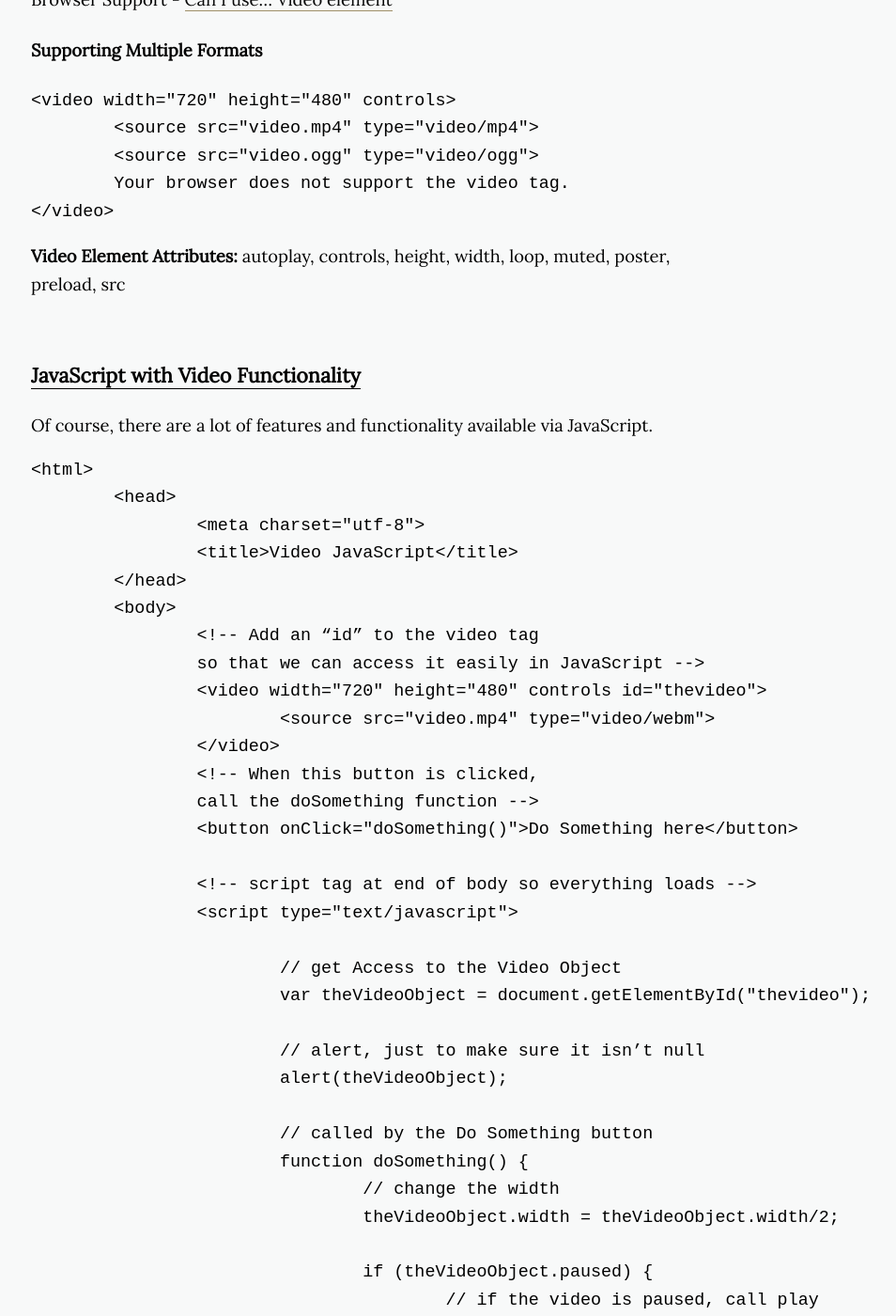
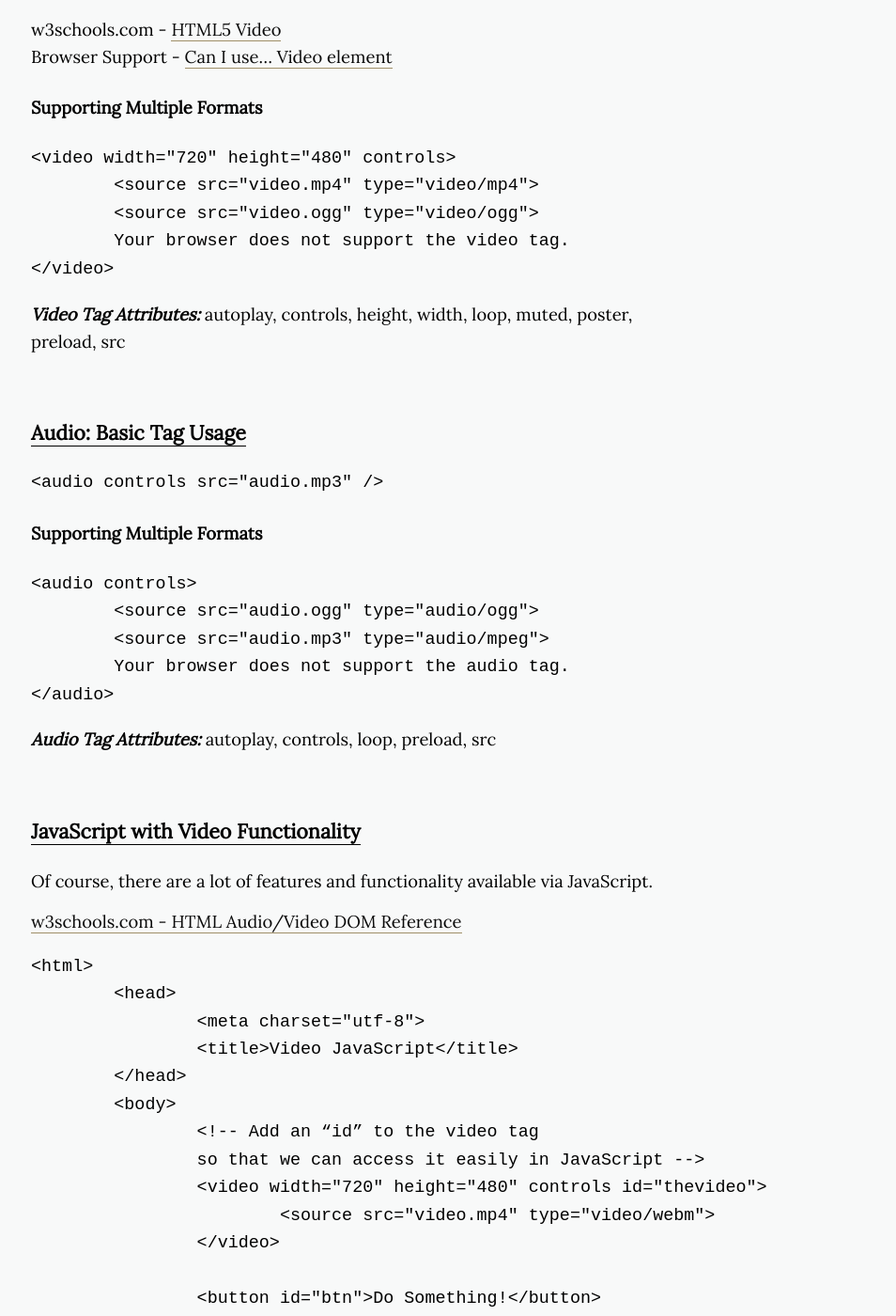
Before and after one commit to coloringchaos/rtw-s17, a Jekyll site: the page built from _posts/2017-1-22-media.md, in a window 1280 px wide and 1400 px high, scrolled down 842 px. Shown: the whole window at 94% size, without its empty margins (255-1209 px from the left). Built offline with Jekyll 4.4.1, drawn with Linux system fonts in a browser that asks for light colours; nearby versions of some CDN libraries; a script that is not in the unit is left out; some of the changed text lies outside the part shown.

Commit message:
link for video file

```diff
--- a/_layouts/page.html
+++ b/_layouts/page.html
@@ -24,7 +24,7 @@ layout: default
               <br>
               Arielle Hein <br>
               arielle.hein@colorado.edu <br>
-              <a href="https://calendar.google.com/calendar/selfsched?sstoken=UUZYbEdENFRMME1vfGRlZmF1bHR8NmNhMjk2MzA1MTExOTU0ZDI4N2VlNDUzMDRiOGU4Y2I"><span class="officehrs">Office Hours</span></a>
+              M 3-4:30pm walk-in hours  <br> or <a href="https://calendar.google.com/calendar/selfsched?sstoken=UUZYbEdENFRMME1vfGRlZmF1bHR8NmNhMjk2MzA1MTExOTU0ZDI4N2VlNDUzMDRiOGU4Y2I"><span class="officehrs">by appointment</span></a>, ATLS 231C
             </p>
           </div>
 	    </div>
--- a/_posts/2017-1-22-media.md
+++ b/_posts/2017-1-22-media.md
@@ -29,13 +31,33 @@ HTML 5 introduced support for audio and video natively in the browser (without p
 		Your browser does not support the video tag.
 	</video>
 
-**Video Element Attributes:** autoplay, controls, height, width, loop, muted, poster, preload, src
+***Video Tag Attributes:*** autoplay, controls, height, width, loop, muted, poster, preload, src
+
+<br>
+
+### <span class="underlined">Audio: Basic Tag Usage</span>
+
+	<audio controls src="audio.mp3" />
+
+#### Supporting Multiple Formats
+
+	<audio controls>
+		<source src="audio.ogg" type="audio/ogg">
+		<source src="audio.mp3" type="audio/mpeg">
+		Your browser does not support the audio tag.
+	</audio>
+
+***Audio Tag Attributes:*** autoplay, controls, loop, preload, src
+
 
 <br>
 
 ### <span class="underlined">JavaScript with Video Functionality </span>
 
 Of course, there are a lot of features and functionality available via JavaScript.
+
+[w3schools.com - HTML Audio/Video DOM Reference](http://www.w3schools.com/tags/ref_av_dom.asp)
+
 
 	<html>
 		<head>
@@ -48,9 +70,8 @@ Of course, there are a lot of features and functionality available via JavaScrip
 			<video width="720" height="480" controls id="thevideo">
 				<source src="video.mp4" type="video/webm">
 			</video>
-			<!-- When this button is clicked,
-			call the doSomething function -->
-			<button onClick="doSomething()">Do Something here</button>
+
+			<button id="btn">Do Something!</button>
 
 			<!-- script tag at end of body so everything loads -->
 			<script type="text/javascript">
@@ -60,6 +81,10 @@ Of course, there are a lot of features and functionality available via JavaScrip
 
 				// alert, just to make sure it isn’t null
 				alert(theVideoObject);
+
+				<!-- When the button is clicked,
+				call the doSomething function -->
+				document.getElementById("btn").addEventListener("mousedown", doSomething);
 
 				// called by the Do Something button
 				function doSomething() {
```
Also changed, not shown: other parts of _posts/2017-1-22-media.md (+2 -0 lines), _layouts/post.html (+0 -31 lines), schedule.md (+2 -2 lines), students.md (+40 -11 lines), 2 other files.
